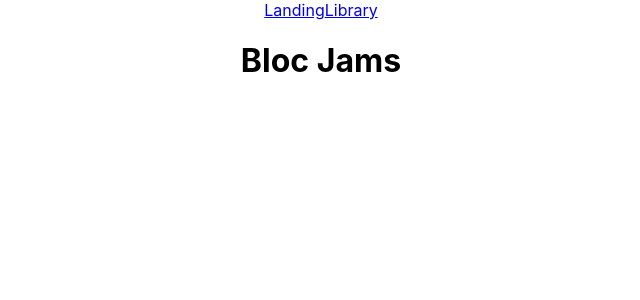
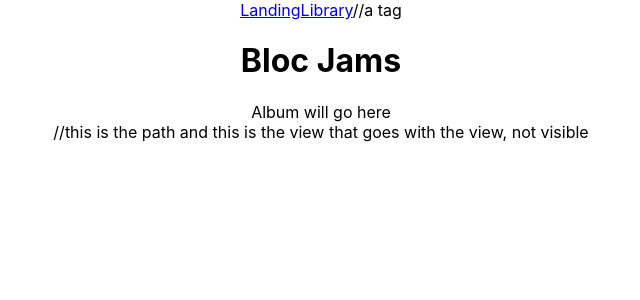
Before and after one commit to waterlilywater/bloc-jams-react, a React (Create React App) app: page /album in a window 1280 px wide. Shown: the top 300 px of the page, without its empty margins (319-959 px from the left). Built offline with nearby package versions, Linux system fonts and the light colour scheme.

Commit message:
fifth commit

```diff
--- a/src/App.js
+++ b/src/App.js
@@ -3,7 +3,7 @@
 import './App.css';
 import Landing from './components/Landing';
 import Library from './components/Library';
-
+import Album from './components/Album';
 
 class App extends Component {
    render() {
@@ -12,13 +12,14 @@
          <header>
          <nav>
              <Link to='/'>Landing</Link>
-             <Link to='/library'>Library</Link>
+             <Link to='/library'>Library</Link>//a tag
          </nav>
            <h1>Bloc Jams</h1>
          </header>
          <main>
           <Route exact path="/" component={Landing} />
           <Route path="/library" component={Library} />
+          <Route path="/album" component={Album}/>//this is the path and this is the view that goes with the view, not visible
          </main>
        </div>
      );
--- /dev/null
+++ b/src/components/Album.js
@@ -0,0 +1,10 @@
+import React from "react";
+
+
+const Album = ()=> (
+
+  <section className = "album">Album will go here</section>
+
+);
+
+export default Album;
```
